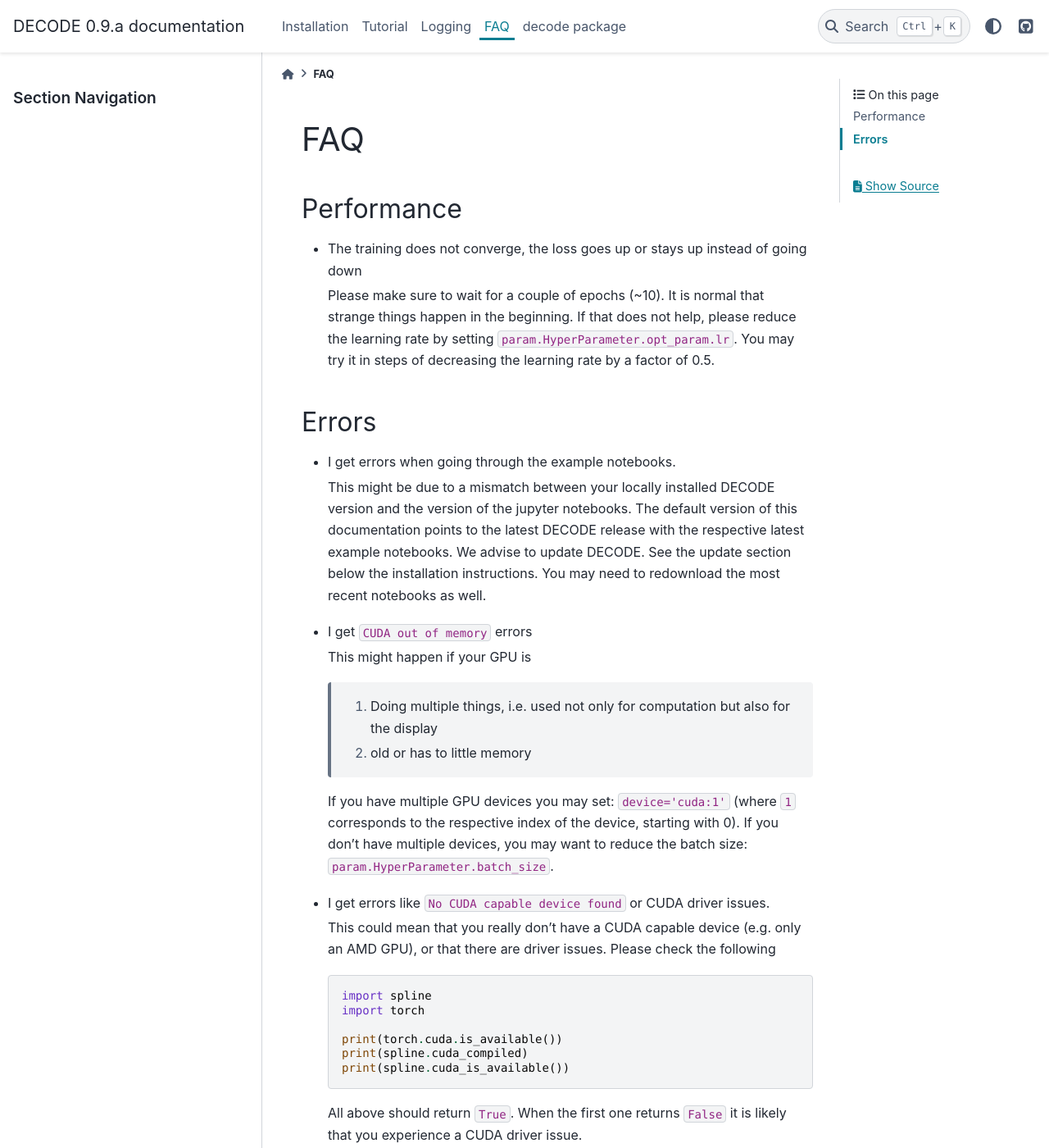
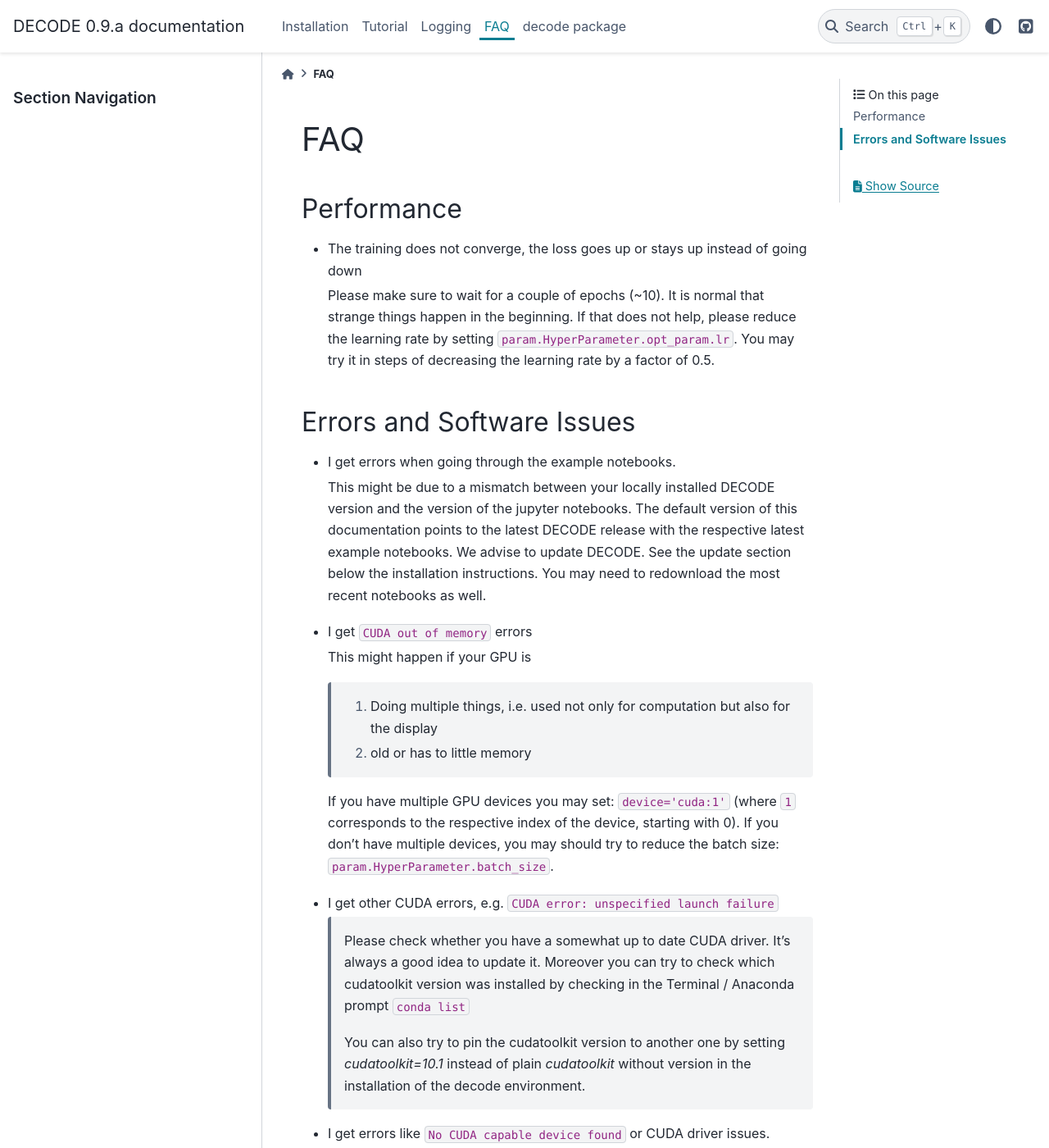
Before and after one commit to TuragaLab/DECODE, a Sphinx documentation site: the page built from docs/source/faq.rst, in a window 1280 px wide and 1400 px high. Shown: the whole window at 82% size. Built offline with Sphinx 7.4.7 and the PyData theme 0.15.4, drawn with Linux system fonts in a browser that asks for light colours.

Commit message:
Add another CUDA error to FAQ

```diff
--- a/docs/source/faq.rst
+++ b/docs/source/faq.rst
@@ -12,8 +12,8 @@ Performance
    the learning rate by setting ``param.HyperParameter.opt_param.lr``. You may
    try it in steps of decreasing the learning rate by a factor of 0.5.
 
-Errors
-------
+Errors and Software Issues
+--------------------------
 
 -  I get errors when going through the example notebooks.
 
@@ -34,8 +34,20 @@ Errors
 
    If you have multiple GPU devices you may set: ``device='cuda:1'`` (where
    ``1`` corresponds to the respective index of the device, starting with 0). If
-   you don't have multiple devices, you may want to reduce the batch size:
+   you don't have multiple devices, you may should try to reduce the batch size:
    ``param.HyperParameter.batch_size``.
+
+
+- I get other CUDA errors, e.g. ``CUDA error: unspecified launch failure``
+
+    Please check whether you have a somewhat up to date CUDA driver. It's always
+    a good idea to update it. Moreover you can try to check which cudatoolkit
+    version was installed by checking in the Terminal / Anaconda prompt
+    ``conda list``
+
+    You can also try to pin the cudatoolkit version to another one by setting
+    `cudatoolkit=10.1` instead of plain `cudatoolkit` without version
+    in the installation of the decode environment.
 
 -  I get errors like ``No CUDA capable device found`` or CUDA driver issues.
 
```
